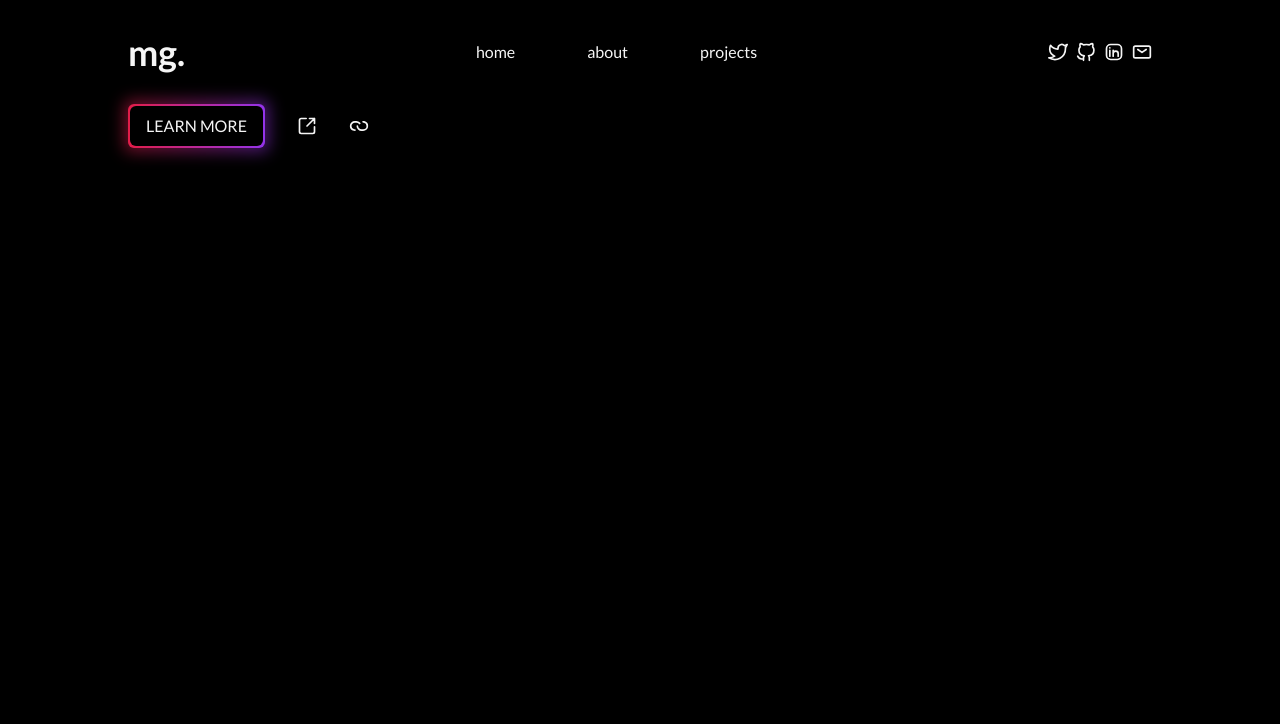
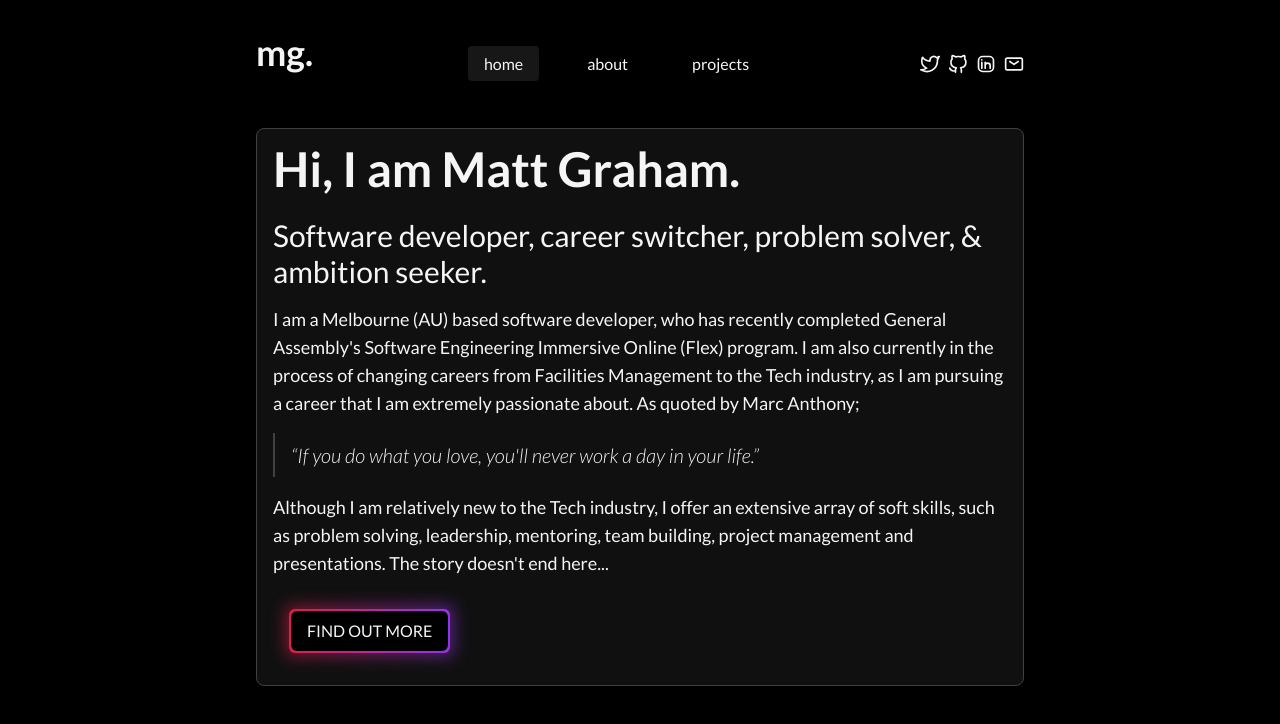
Before and after one commit to mattgrah-am/portfolio-v3, a Nuxt app: page / in a window 1280 px wide. Shown: the top 724 px of the page. Built offline with nearby package versions, Linux system fonts and the light colour scheme.

Commit message:
added hero for home page

```diff
--- a/app.vue
+++ /dev/null
@@ -1,7 +0,0 @@
-<template>
-  <NuxtLayout>
-    <NuxtPage />
-  </NuxtLayout>
-</template>
-
-<script setup lang="ts"></script>
--- a/assets/css/tailwind.css
+++ b/assets/css/tailwind.css
@@ -3,6 +3,31 @@
 @tailwind utilities;
 
 body {
-  @apply mx-auto max-w-screen-lg bg-black px-4 text-neutral-100 lg:px-0;
+  @apply mx-auto max-w-screen-md bg-black px-4 text-neutral-100 lg:px-0;
   font-family: "Lato", sans-serif;
 }
+
+h1 {
+  @apply pb-6 text-3xl font-bold lg:text-5xl;
+}
+
+h2 {
+  @apply pb-4 text-2xl font-medium lg:text-3xl;
+}
+
+h3 {
+  @apply pb-4 text-xl font-bold lg:text-2xl;
+}
+
+p {
+  @apply pb-4 text-lg font-normal;
+}
+
+blockquote {
+  @apply mb-4 border-l-2 border-neutral-700 py-2 pl-4 text-xl font-light italic;
+}
+
+.router-link-active,
+.router-link-exact-active {
+  @apply bg-neutral-900;
+}
--- a/components/ButtonGradient.vue
+++ b/components/ButtonGradient.vue
@@ -2,7 +2,7 @@
   <div class="grid justify-center">
     <div class="group relative">
       <div
-        class="absolute -inset-1 rounded-md bg-gradient-to-r from-rose-600 to-purple-600 opacity-50 blur transition duration-1000 group-hover:opacity-100 group-hover:duration-200"
+        class="absolute -inset-1 rounded-md bg-gradient-to-r from-rose-600 to-purple-600 opacity-50 blur transition duration-500 group-hover:opacity-100 group-hover:duration-500"
       ></div>
       <component
         :is="element"
@@ -11,7 +11,7 @@
         class="relative flex items-center rounded-md bg-gradient-to-r from-rose-600 to-purple-600 p-[2px] leading-none"
       >
         <span
-          class="block rounded-md bg-black px-4 py-3 transition duration-1000 group-hover:blur-[1px] group-hover:duration-200"
+          class="block rounded-md bg-black px-4 py-3 transition duration-500 group-hover:blur-[1px] group-hover:duration-500"
         >
           <slot />
         </span>
--- a/components/NavBar.vue
+++ b/components/NavBar.vue
@@ -3,19 +3,17 @@
     <h1
       class="text-2xl font-bold transition duration-500 hover:blur-[2px] md:text-4xl"
     >
-      <NuxtLink to="/">mg.</NuxtLink>
+      <a href="/">mg.</a>
     </h1>
     <div>
-      <ul class="flex gap-4">
+      <ul class="flex gap-4 lg:gap-8">
         <li v-for="links in navLinks">
-          <ButtonSolid>
           <NuxtLink
             class="rounded px-4 py-2 text-sm font-medium transition duration-500 hover:blur-[2px] focus:bg-neutral-900 lg:text-base"
             :to="links.link"
           >
             {{ links.name }}
           </NuxtLink>
-          </ButtonSolid>
         </li>
       </ul>
     </div>
--- /dev/null
+++ b/components/TheHero.vue
@@ -0,0 +1,35 @@
+<template>
+  <main
+    class="rounded-lg border border-neutral-700 bg-neutral-900/70 p-4 transition duration-500 hover:border-neutral-500 hover:bg-neutral-900"
+  >
+    <section>
+      <h1>Hi, I am Matt Graham.</h1>
+      <h2>
+        Software developer, career switcher, problem solver, & ambition seeker.
+      </h2>
+      <p>
+        I am a Melbourne (AU) based software developer, who has recently
+        completed General Assembly's Software Engineering Immersive Online
+        (Flex) program. I am also currently in the process of changing careers
+        from Facilities Management to the Tech industry, as I am pursuing a
+        career that I am extremely passionate about. As quoted by Marc Anthony;
+      </p>
+      <blockquote>
+        “If you do what you love, you'll never work a day in your life.”
+      </blockquote>
+      <p>
+        Although I am relatively new to the Tech industry, I offer an extensive
+        array of soft skills, such as problem solving, leadership, mentoring,
+        team building, project management and presentations. The story doesn't
+        end here...
+      </p>
+    </section>
+    <section class="my-4 ml-4 flex justify-start">
+      <ButtonGradient>
+        <NuxtLink to="/about">FIND OUT MORE</NuxtLink>
+      </ButtonGradient>
+    </section>
+  </main>
+</template>
+
+<script setup lang="ts"></script>
--- a/pages/index.vue
+++ b/pages/index.vue
@@ -1,8 +1,5 @@
 <template>
-  <div class="flex items-center gap-8">
-    <ButtonGradient>LEARN MORE</ButtonGradient>
-    <IconLink /><IconChain />
-  </div>
+  <TheHero />
 </template>
 
 <script setup lang="ts"></script>
```
Also changed, not shown: assets/img/profile-memoji-neutral900.jpg (added). Lines whose indentation alone changed are shown as unchanged.
